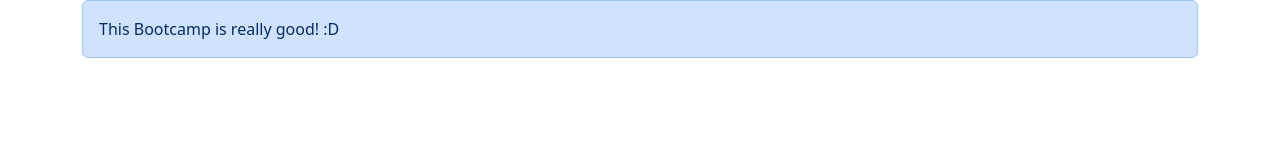
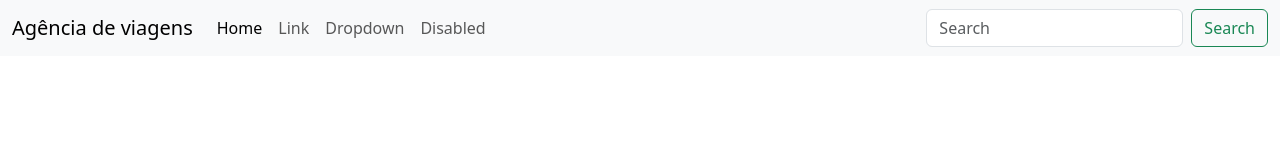
Before and after one commit to JulianaOAguilar/BootcampDevJr-agencia, a plain HTML site: page index.html in a window 1280 px wide. Drawn offline with nearby package versions, Linux system fonts and the light colour scheme.

Commit message:
Closes #2 - Nav bar genérico

```diff
--- a/index.html
+++ b/index.html
@@ -12,13 +12,36 @@
 
 <body>
 
-    <div class="container">
-        <div class="alert alert-primary" role="alert">
-            This Bootcamp is really good! :D
+    <nav class="navbar navbar-expand-lg bg-body-tertiary">
+        <div class="container-fluid">
+          <a class="navbar-brand" href="#">Agência de viagens</a>
+          <button class="navbar-toggler" type="button" data-bs-toggle="collapse" data-bs-target="#navbarSupportedContent" aria-controls="navbarSupportedContent" aria-expanded="false" aria-label="Toggle navigation">
+            <span class="navbar-toggler-icon"></span>
+          </button>
+          <div class="collapse navbar-collapse" id="navbarSupportedContent">
+            <ul class="navbar-nav me-auto mb-2 mb-lg-0">
+              <li class="nav-item">
+                <a class="nav-link active" aria-current="page" href="#">Home</a>
+              </li>
+              <li class="nav-item">
+                <a class="nav-link" href="#">Link</a>
+              </li>
+              <li class="nav-item">
+                <a class="nav-link" href="#">
+                  Dropdown
+                </a>
+              </li>
+              <li class="nav-item">
+                <a class="nav-link" href="#">Disabled</a>
+              </li>
+            </ul>
+            <form class="d-flex" role="search">
+              <input class="form-control me-2" type="search" placeholder="Search" aria-label="Search">
+              <button class="btn btn-outline-success" type="submit">Search</button>
+            </form>
+          </div>
         </div>
-    </div>
-
-
+      </nav>
 
 
 
```
